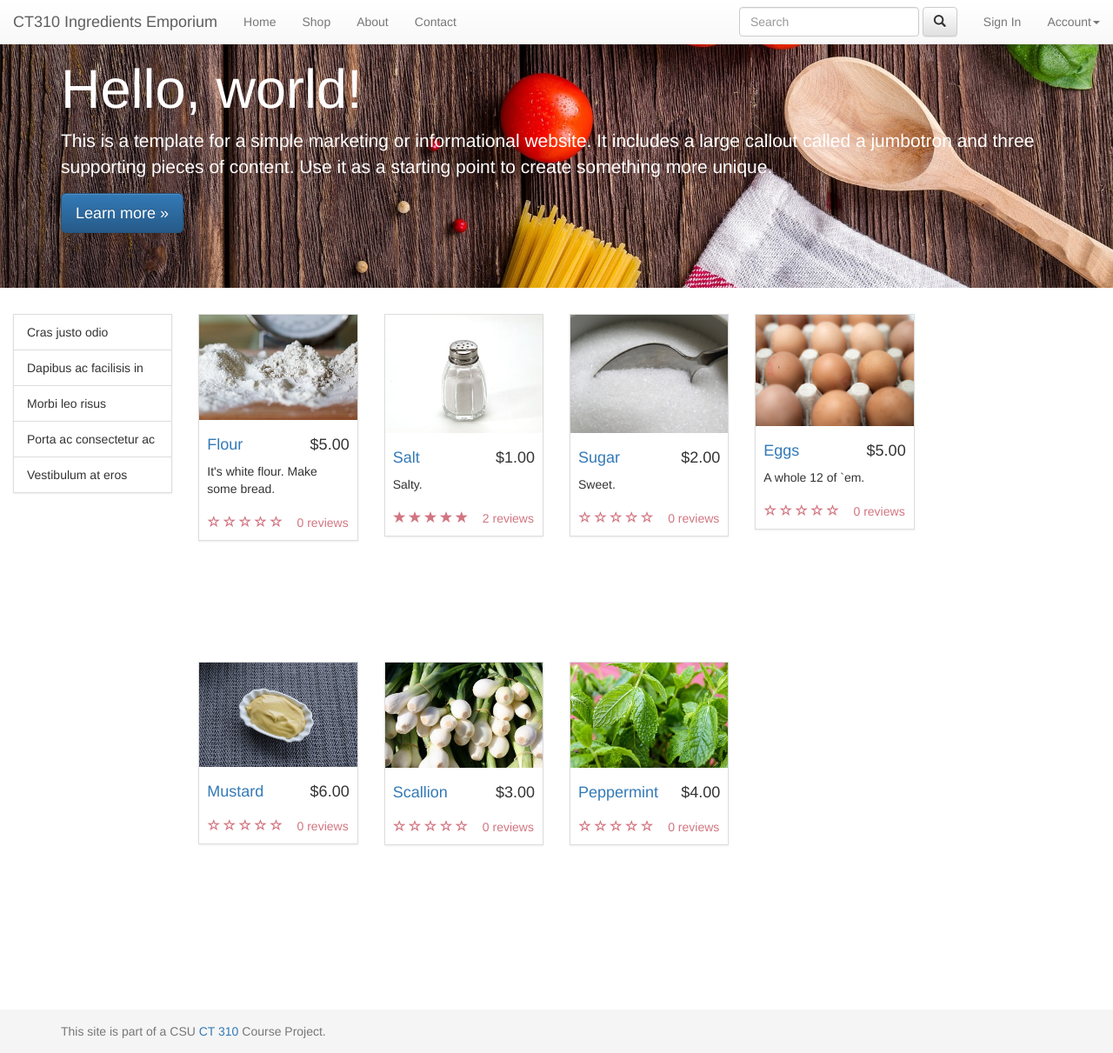
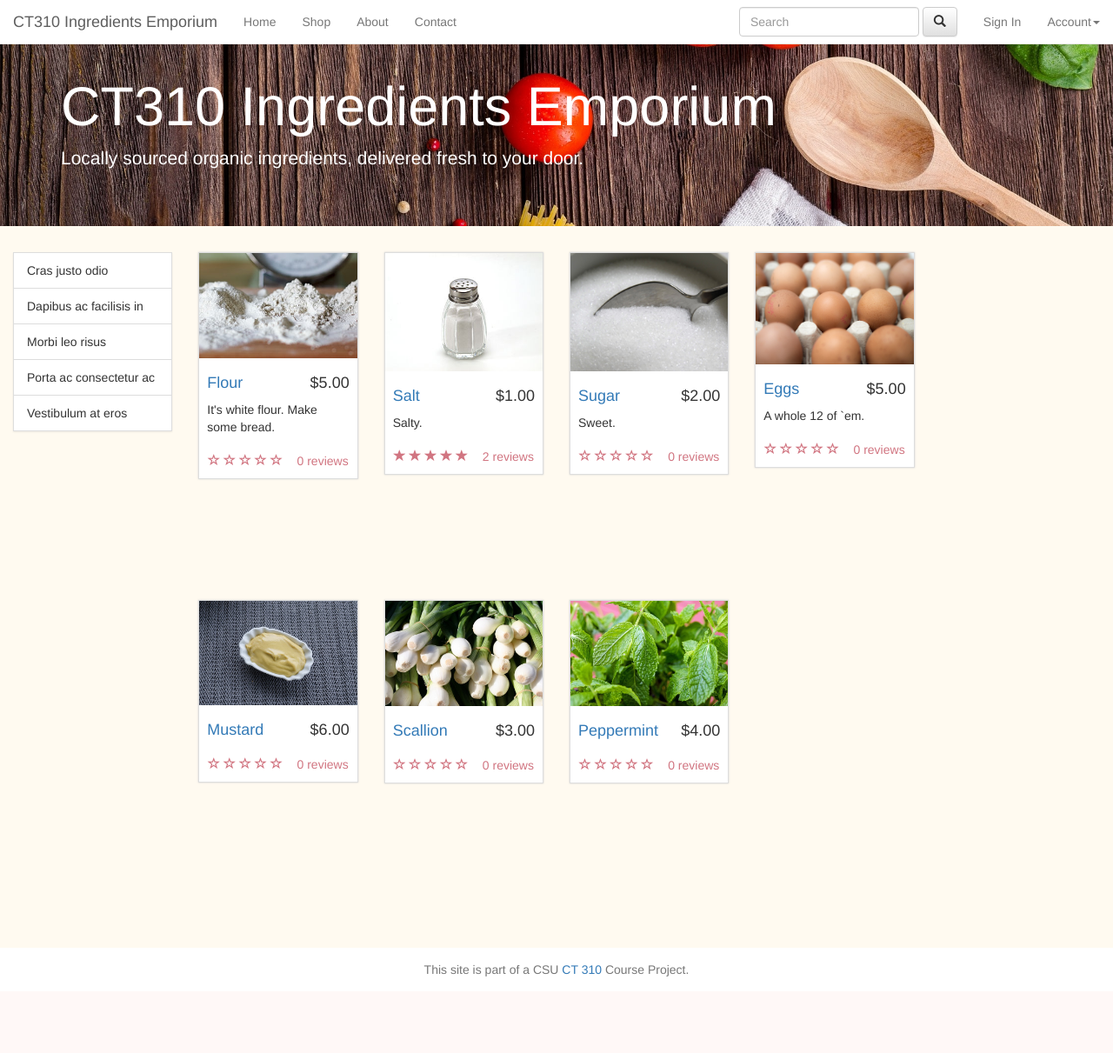
Before and after one commit to mjrerle/webdevp1, a PHP site: page /products.php in a window 1280 px wide. Shown: the whole page at 87% size. After the commit the page ends 1123 px from the top, so only its background shows below. Run offline with PHP 8.4, Linux system fonts and the light colour scheme; some libraries are stand-ins or nearby versions.

Commit message:
Adding some additional styling rules

```diff
--- a/css/stylesheet.css
+++ b/css/stylesheet.css
@@ -1,18 +1,21 @@
+body {
+    background-color: floralwhite;
+}
+
 nav > .container {
     width: 100%;
 }
 
-/* CUSTOMIZE THE CAROUSEL
--------------------------------------------------- */
+/* ----- CAROUSEL STYLES ----- */
 
-/* Carousel base class */
 .carousel {
   height: 500px;
-  margin-bottom: 60px;
 }
+
 /* Since positioning the image, we need to help out the caption */
 .carousel-caption {
   z-index: 10;
+    bottom: 30px;
 }
 
 /* Declare heights because of positioning of img element */
@@ -28,6 +31,24 @@ nav > .container {
   height: 500px;
 }
 
+/* ----- NAVBAR STYLES ----- */
+
+.navbar-default {
+    background: white none;
+    box-shadow: none;
+    -webkit-box-shadow: none;
+}
+
+/* ----- HOMEPAGE STYLES ----- */
+
+.marketing {
+    background-color: white;
+    margin-top: 60px;
+    margin-bottom: 60px;
+    padding: 30px;
+    box-shadow: 0 0 5px 0 lightgrey;
+}
+
 .featurette {
     text-align: center;
     padding: 0 40px;
@@ -38,7 +59,7 @@ nav > .container {
 }
 
 .featurette-text {
-    height: 110px;
+    min-height: 110px;
 }
 
 .featurette img {
@@ -46,11 +67,15 @@ nav > .container {
     width: 100%;
 }
 
+/* ----- END HOMEPAGE STYLES ----- */
+
 .jumbotron {
     color: white;
     background-image: url("../img/background-1932466_1920.jpg");
     background-size: cover;
 }
+
+/* ----- PRODUCT LISTING SIDEBAR ----- */
 
 .list-group {
     border-radius: 0;
@@ -60,9 +85,12 @@ nav > .container {
     border-radius: 0;
 }
 
+/* ----- PRODUCT LISTING ----- */
+
 .product-listing {
     height: 400px;
 }
+
 
 .ratings {
     padding-right: 10px;
@@ -72,6 +100,7 @@ nav > .container {
 
 .thumbnail {
     padding: 0;
+    box-shadow: 0 0 2px 0 lightgrey;
     border-radius: 0;
 }
 
@@ -80,6 +109,8 @@ nav > .container {
     color: #333;
 }
 
+/* ----- FOOTER STYLES ----- */
+
 .footer {
   position: relative;
   bottom: 0;
@@ -87,9 +118,6 @@ nav > .container {
   /* Set the fixed height of the footer here */
   height: 50px;
   line-height: 50px; /* Vertically center the text there */
-  background-color: #f5f5f5;
+  background-color: white;
+    text-align: center;
 }
-
-#detailsContent {
-    margin-top: 75px;
-}
--- a/index.php
+++ b/index.php
@@ -135,7 +135,6 @@
             </p>
         </div>
     </div>
-    <hr>
 </div>
 
 <?php include 'templates/footer.php'; ?>
--- /dev/null
+++ b/templates/jumbotron.php
@@ -0,0 +1,6 @@
+<div class="jumbotron">
+    <div class="container">
+        <h1 style="margin-top: 40px;">CT310 Ingredients Emporium</h1>
+        <p>Locally sourced organic ingredients, delivered fresh to your door.</p>
+    </div>
+</div>
--- a/templates/products_listing.php
+++ b/templates/products_listing.php
@@ -10,13 +10,8 @@ $reviewStore = new ReviewStore('data/comments.xml');
 $ingredientArray = $ingredientStore->getIngredientList();
 
 ?>
-<div class="jumbotron">
-    <div class="container">
-        <h1>Hello, world!</h1>
-        <p>This is a template for a simple marketing or informational website. It includes a large callout called a jumbotron and three supporting pieces of content. Use it as a starting point to create something more unique.</p>
-        <p><a class="btn btn-primary btn-lg" href="#" role="button">Learn more &raquo;</a></p>
-    </div>
-</div>
+
+<?php include 'templates/jumbotron.php'; ?>
 
 <div class="container-fluid" id="content">
     <div class="row">
```
Also changed, not shown: about.php (+1 -7 lines), contact.php (+2 -8 lines).
